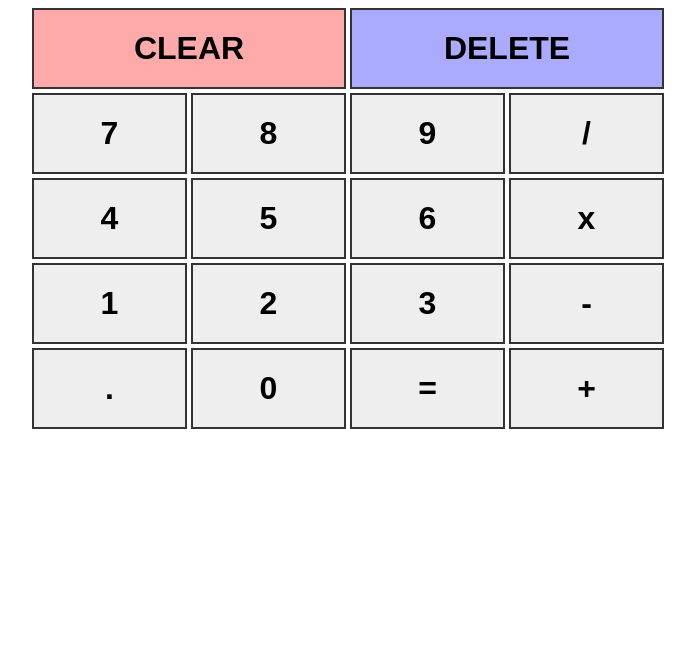
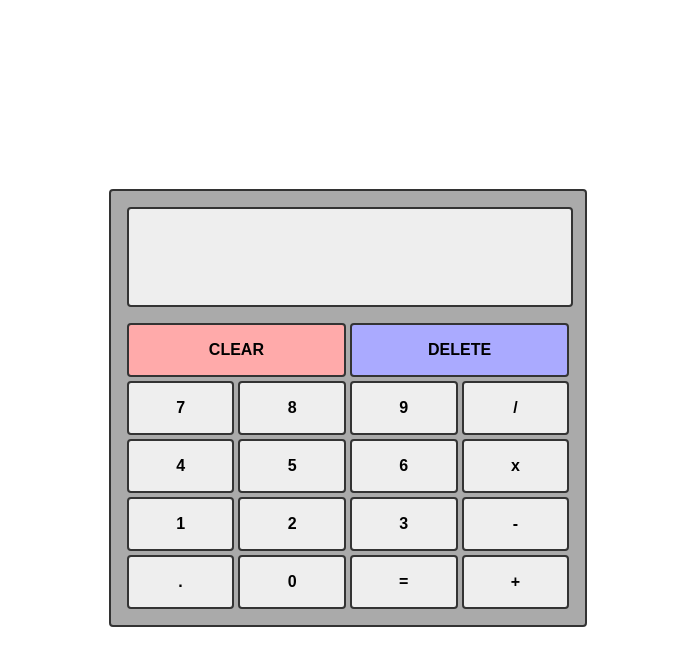
Before and after one commit to wrdowney/calculator, a plain HTML site: page index.html in a window 1280 px wide. Shown: the whole page, without its empty margins (292-987 px from the left). Drawn offline with Linux system fonts and the light colour scheme.

Commit message:
Calculator border

```diff
--- a/style.css
+++ b/style.css
@@ -16,21 +16,24 @@
 }
 
 body {
+    height: 100vh;
+    width: auto;
     display: flex;
     align-items: center;
     justify-content: center;
     font-family: 'Roboto', sans-serif;
-    font-size: 2rem;
+    font-size: 1rem;
     font-weight: bold;
 }
 
 .btn {
-    padding: 20px;
+    padding: 1rem;
     border: 2px solid var(--border);
     font-size: inherit;
     font-weight: inherit;
     cursor: pointer;
     background-color: var(--btn);
+    border-radius: 4px;
 }
 .btn:hover {
     background-color: var(--btn-hover);
@@ -71,8 +74,32 @@ body {
     grid-column: span 2;
 }
 
+.calculator {
+    background-color: var(--calculator);
+    padding: 1rem;
+    width: 35%;
+    border: 2px solid var(--border);
+    border-radius: 4px;
+}
+
+.display {
+    width: 100%;
+    height: 6rem;
+    background-color: var(--screen);
+    margin-bottom: 1rem;
+    border: 2px solid var(--border);
+    border-radius: 4px;
+}
 
 
-.calculator {
-    width: 50%;
+@media (max-width: 850px) {
+    .calculator {
+        width: 40%;
+    }
 }
+
+@media (max-width: 650px) {
+    .calculator {
+        width: 50%;
+    }
+}
```
